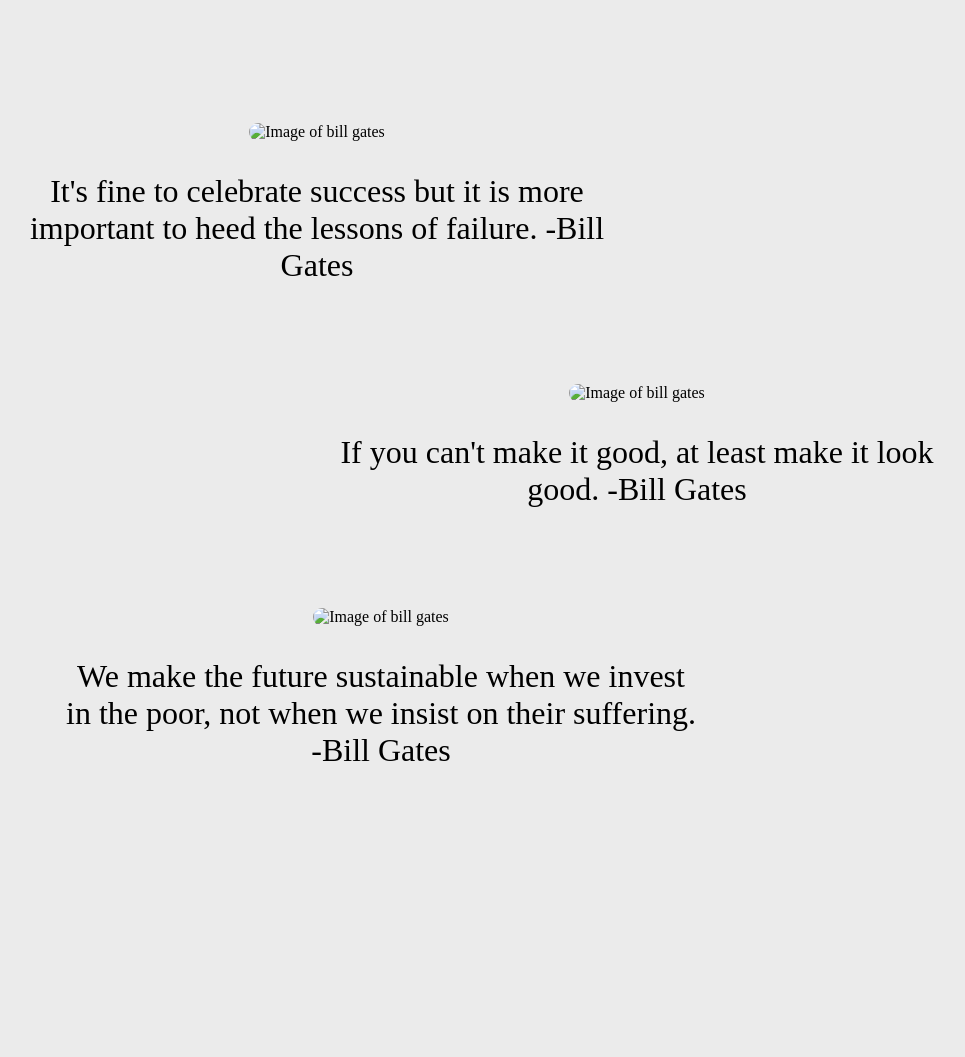
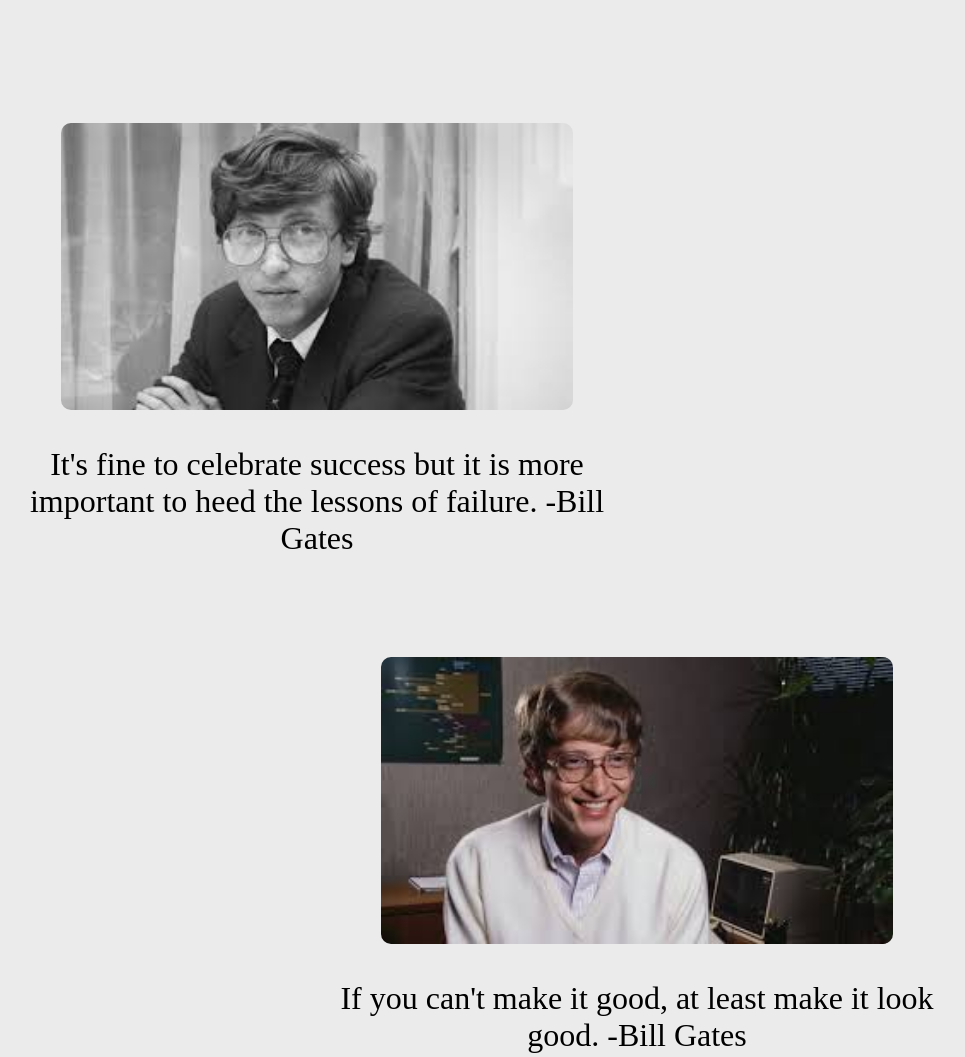
Before and after one commit to AmIGoated/ELA-PROJECT, a plain HTML site: page index.html in a window 1280 px wide. Shown: the part 2740-3797 px from the top of the page, without its empty margins (131-1096 px from the left). Drawn offline with Linux system fonts and the light colour scheme; files whose address does not match are found by name.

Commit message:
Update index.html

```diff
--- a/index.html
+++ b/index.html
@@ -45,15 +45,15 @@
         </section>
         <section id="quotes">
             <div class="pic-and-quote-box">
-                <img src="assets/bill1.jpg" alt="Image of bill gates">
+                <img src="bill1.jpg" alt="Image of bill gates">
                 <h3>It's fine to celebrate success but it is more important to heed the lessons of failure. -Bill Gates</h3>
             </div>
             <div class="pic-and-quote-box">
-                <img src="assets/bill2.jpg" alt="Image of bill gates">
+                <img src="bill2.jpg" alt="Image of bill gates">
                 <h3>If you can't make it good, at least make it look good. -Bill Gates</h3>
             </div>
             <div class="pic-and-quote-box">
-                <img src="assets/bill3.jpg" alt="Image of bill gates">
+                <img src="bill3.jpg" alt="Image of bill gates">
                 <h3>We make the future sustainable when we invest in the poor, not when we insist on their suffering. -Bill Gates</h3>
             </div>
             <div class="other-quotes">
```
